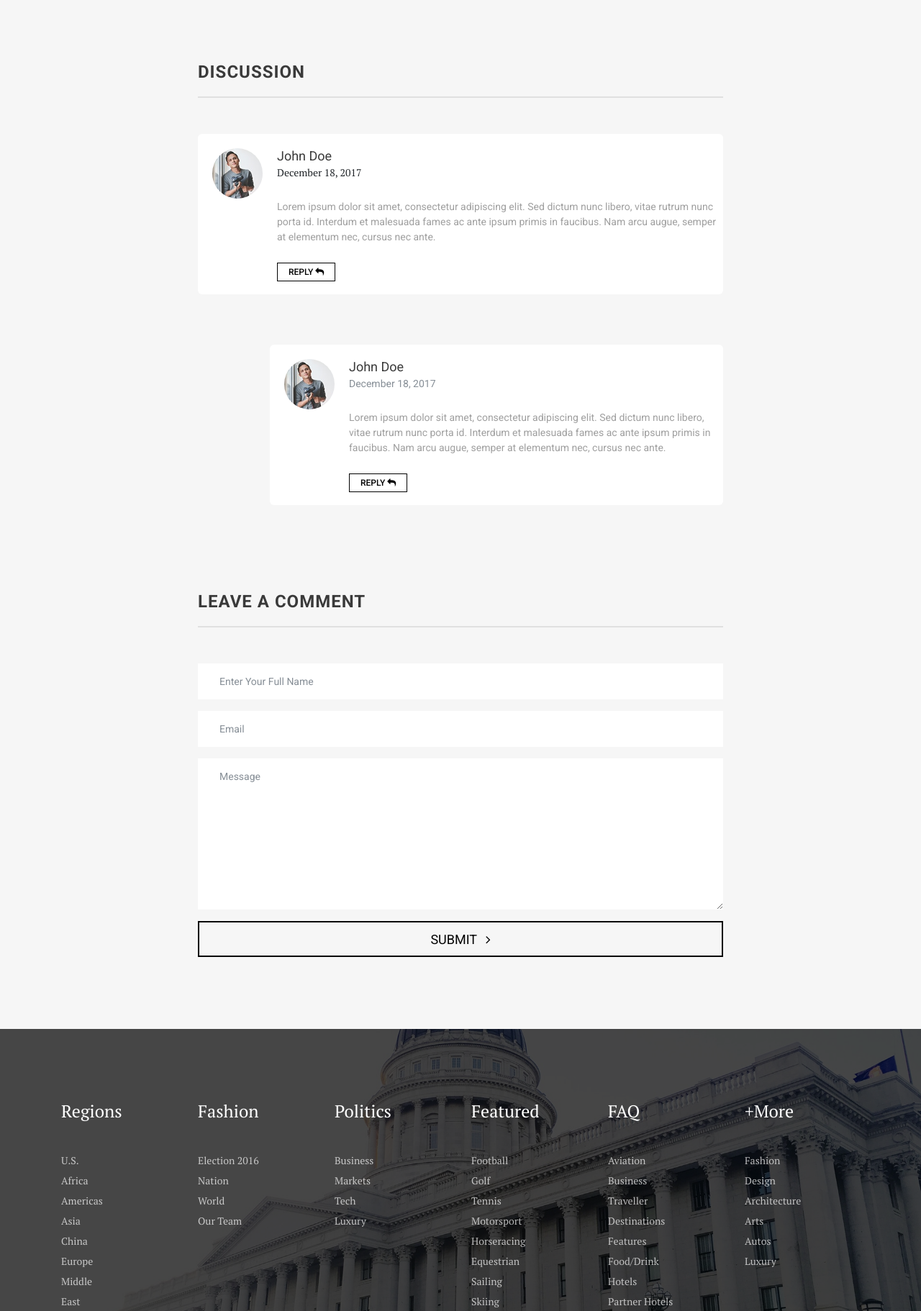
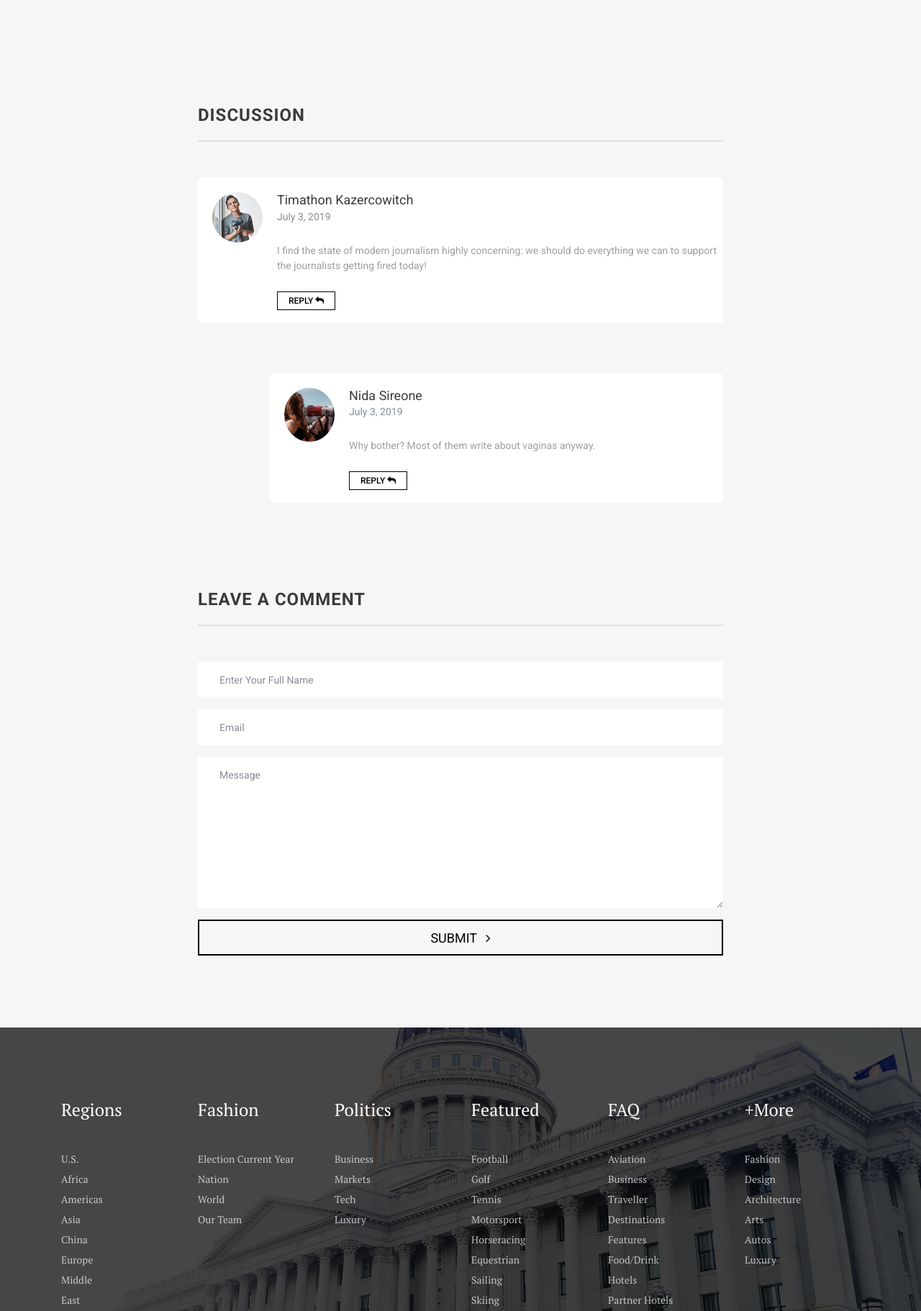
Before and after one commit to RyanFleck/Fake-News, a Flask app: page / in a window 1280 px wide. Shown: the part 2800-4622 px from the top of the page at 72% size. Run offline with Flask 2, Linux system fonts and the light colour scheme; some libraries are stand-ins or nearby versions.

Commit message:
Change message, add current year/day.

```diff
--- a/app.py
+++ b/app.py
@@ -33,7 +33,11 @@ def couldnt_find_page(e):
 def news(category, title, content=""):
     # Generate body here.
     if not content:
-        content='This is the news body.'
+        content=messages.fake_news_intro()
+
+    date = time.strftime("%B %-d, %Y", time.localtime())
+    commenter_1, comment_1 = ('Timathon Kazercowitch', 'I find the state of modern journalism highly concerning: we should do everything we can to support the journalists getting fired today!')
+    commenter_2, comment_2 = ('Nida Sireone', 'Why bother? Most of them write about vaginas anyway.')
     return render_template('single-post.html',**locals())
 
 
--- a/messages.py
+++ b/messages.py
@@ -17,7 +17,10 @@ example: (site name)/Crime/Friend Drinks Too Much
 '''
 
 def fake_news_intro():
-    return '''What a time we live in. Here is a tool to use and enjoy after the
+    return '''In a breaking turn of events, it was announced just three days ago that
+    a tremendous turn of events had taken place. In just a few short years, nobody believed
+    that our society would ever see the levels of everything we have been experiencing.
+    Ha. What a time we live in. Here is a tool to use and enjoy after the
     nihilism really sets in, just to mess with your friends. Use by typing whatever
     you want after the URL, for instance, '(site)/dog steals seventeen ham sandwiches'
     or '(site)/how did (friend) mess up so bad?'. Alternatively, you can also provide
--- a/templates/single-post.html
+++ b/templates/single-post.html
@@ -238,7 +238,7 @@
                                 <a href="#">{{category}}</a>
                             </div>
                             <h2 class="font-pt">{{title}}</h2>
-                            <p>March 29, 2016</p>
+                            <p>{{date}}</p>
                         </div>
                     </div>
                 </div>
@@ -304,9 +304,9 @@
                                     </div>
                                     <!-- Comment Content -->
                                     <div class="comment-content">
-                                        <h5>John Doe</h5>
-                                        <span class="comment-date font-pt">December 18, 2017</span>
-                                        <p>Lorem ipsum dolor sit amet, consectetur adipiscing elit. Sed dictum nunc libero, vitae rutrum nunc porta id. Interdum et malesuada fames ac ante ipsum primis in faucibus. Nam arcu augue, semper at elementum nec, cursus nec ante.</p>
+                                        <h5>{{commenter_1}}</h5>
+                                        <span class="comment-date text-muted">{{date}}</span>
+                                        <p>{{comment_1}}</p>
                                         <a class="reply-btn" href="#">Reply <i class="fa fa-reply" aria-hidden="true"></i></a>
                                     </div>
                                 </div>
@@ -315,13 +315,13 @@
                                         <div class="comment-wrapper d-md-flex align-items-start">
                                             <!-- Comment Meta -->
                                             <div class="comment-author">
-                                                <img src="/static/img/blog-img/25.jpg" alt="">
+                                                <img src="/static/img/blog-img/3.jpg" alt="">
                                             </div>
                                             <!-- Comment Content -->
                                             <div class="comment-content">
-                                                <h5>John Doe</h5>
-                                                <span class="comment-date text-muted">December 18, 2017</span>
-                                                <p>Lorem ipsum dolor sit amet, consectetur adipiscing elit. Sed dictum nunc libero, vitae rutrum nunc porta id. Interdum et malesuada fames ac ante ipsum primis in faucibus. Nam arcu augue, semper at elementum nec, cursus nec ante.</p>
+                                                <h5>{{commenter_2}}</h5>
+                                                <span class="comment-date text-muted">{{date}}</span>
+                                                <p>{{comment_2}}</p>
                                                 <a class="reply-btn" href="#">Reply <i class="fa fa-reply" aria-hidden="true"></i></a>
                                             </div>
                                         </div>
@@ -388,7 +388,7 @@
                                 <h4 class="font-pt">Fashion</h4>
                             </div>
                             <ul class="footer-widget-menu">
-                                <li><a href="#">Election 2016</a></li>
+                                <li><a href="#">Election Current Year</a></li>
                                 <li><a href="#">Nation</a></li>
                                 <li><a href="#">World</a></li>
                                 <li><a href="#">Our Team</a></li>
```
Also changed, not shown: 1 other file.
